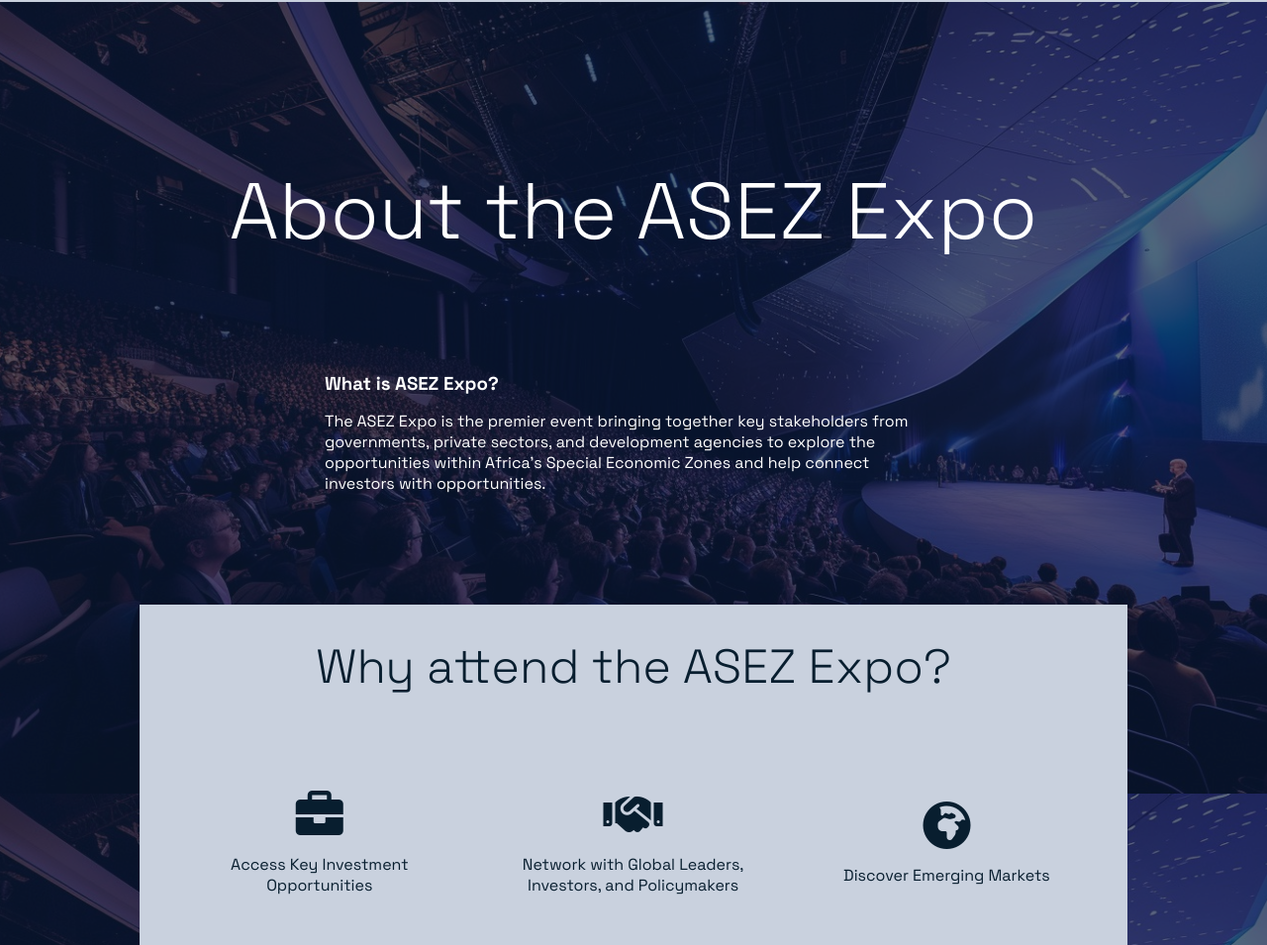
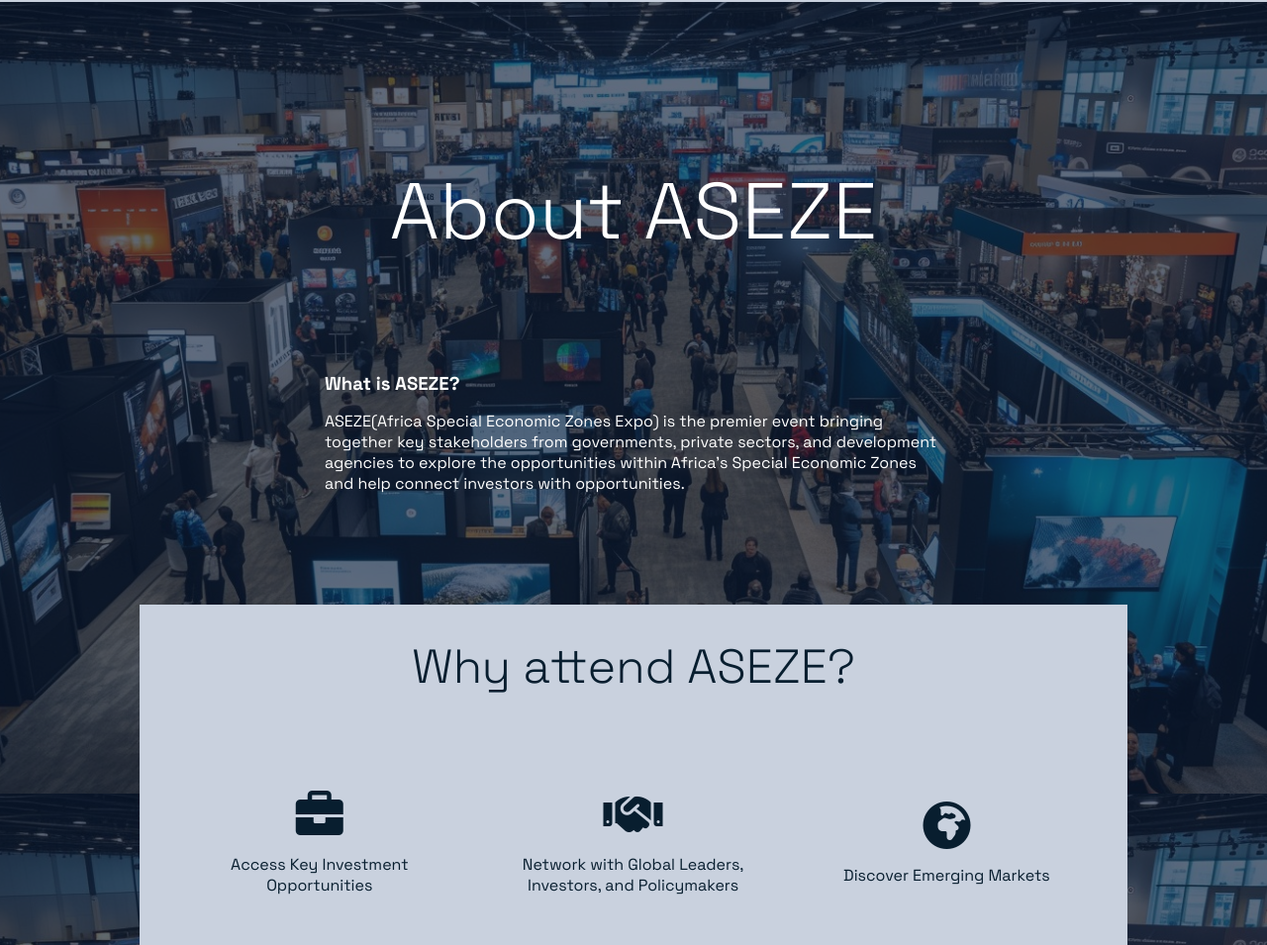
Before and after one commit to PgGitau/aseze, a plain HTML site: page index.html in a window 1280 px wide. Shown: the part 1090-2045 px from the top of the page at 99% size. Drawn offline with Linux system fonts and the light colour scheme.

Commit message:
edit text

```diff
--- a/index.html
+++ b/index.html
@@ -73,7 +73,7 @@
         <!-- HERO -->
         <div class="hero-container">
             <div class="herotext-container">
-                <h2 class="animate-on-scroll hidden">Africa SEZ Expo 2024</h2>
+                <h2 class="animate-on-scroll hidden">Africa SEZ Expo 2025</h2>
                 <p class="animate-on-scroll hidden"> Unlocking Growth, Investment & Innovation</p>
                 <!-- <p>Join global leaders, investors, and policymakers as we explore the future of African Special Economic Zones.</p> -->
             </div>
@@ -133,22 +133,22 @@
         <div class="about-content">
 
             <div class="about-header animate-on-scroll hidden">
-                <h2>About the ASEZ Expo</h2>
+                <h2>About ASEZE</h2>
             </div>
 
             <div class="about-info animate-on-scroll hidden">
                 <div class="question">
-                    <h3>What is ASEZ Expo?</h3>
+                    <h3>What is ASEZE?</h3>
                 </div>
 
                 <div class="overview animate-on-scroll hidden">
-                    <p>The ASEZ Expo is the premier event bringing together key stakeholders from governments, private sectors, and development agencies to explore the opportunities within Africa’s Special Economic Zones and help connect investors with opportunities.</p>
+                    <p>ASEZE(Africa Special Economic Zones Expo) is the premier event bringing together key stakeholders from governments, private sectors, and development agencies to explore the opportunities within Africa’s Special Economic Zones and help connect investors with opportunities.</p>
                 </div>
             </div>
 
             <div class="whyattend-info">
                 <div class="whyattend-header animate-on-scroll hidden">
-                    <h3>Why attend the ASEZ Expo?</h3>
+                    <h3>Why attend ASEZE?</h3>
                 </div>
 
                 <div class="whyattend-content">
--- a/src/style.css
+++ b/src/style.css
@@ -237,7 +237,7 @@ a {
 
 /* ABOUT */
 .about-container {
-  background-image: url('./assets/Images/audience2.jpg');
+  background-image: url('./assets/Images/expo-hall.jpg');
   background-position: center;
   background-size: cover;
   background-attachment: fixed;
```
Also changed, not shown: src/assets/Images/expo-hall.jpg (added).
